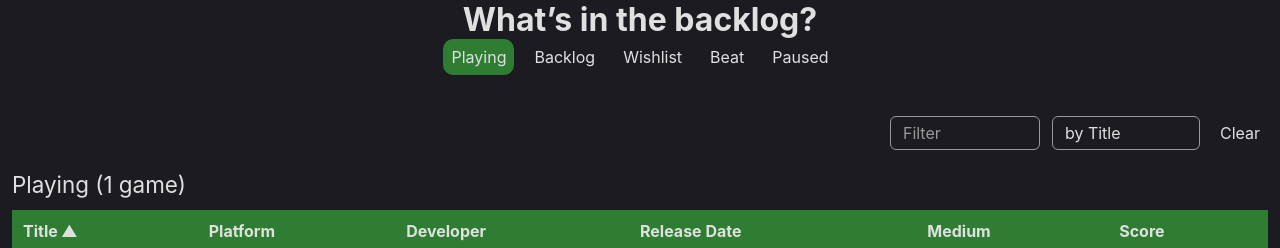
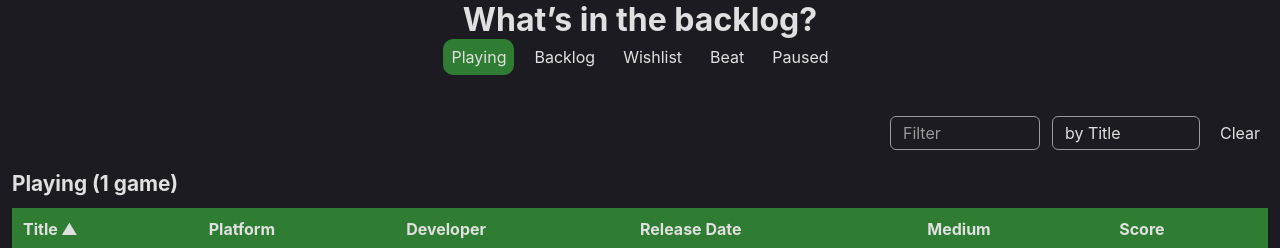
Before and after one commit to alexgibson/games, a React (Vite) app: page / in a window 1280 px wide. Shown: the top 248 px of the page. Built offline with nearby package versions, Linux system fonts and the light colour scheme.

Commit message:
Update table caption styles

```diff
--- a/src/css/styles.css
+++ b/src/css/styles.css
@@ -28,7 +28,7 @@
   @media (min-width: 769px) {
     --font-size-main-heading: 2rem;
     --font-size-menu: 1rem;
-    --font-size-sub-heading: 1.4rem;
+    --font-size-sub-heading: 1.3rem;
     --font-size-table: 1rem;
     --margin-lg: 60px;
     --margin-sm: 12px;
@@ -183,6 +183,7 @@ table {
 table caption {
   color: var(--color-body);
   font-size: var(--font-size-sub-heading);
+  font-weight: bold;
   margin: var(--margin-sm) 0;
   text-align: left;
 }
--- a/src/js/App.tsx
+++ b/src/js/App.tsx
@@ -50,7 +50,7 @@ const App: React.FC = () => {
         <p>
           Video games I’m playing, soon to play, wish to play, or have beaten.
         </p>
-        <p>Total games in library: {gamesCtx.gamesInLibrary}.</p>
+        <p>Total games in library: {gamesCtx.gamesInLibrary}</p>
         <ul>
           <li>
             Author: <a href="https://alxgbsn.co.uk">Alex Gibson</a>
```
